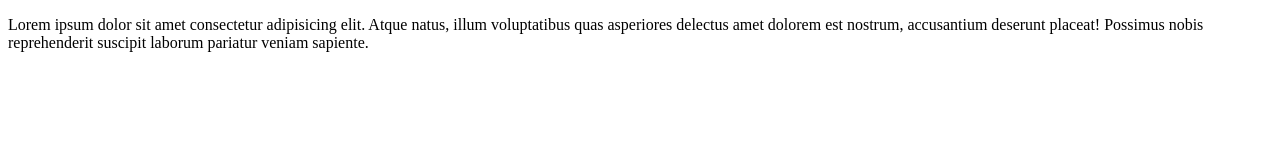
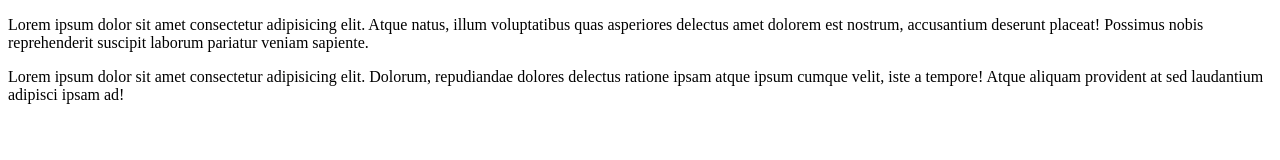
Before and after one commit to pedroananca1998/Proyecto1, a plain HTML site: page index.html in a window 1280 px wide. Drawn offline with Linux system fonts and the light colour scheme.

Commit message:
Mi segundo commit

```diff
--- a/index.html
+++ b/index.html
@@ -11,6 +11,7 @@
         <p>Lorem ipsum dolor sit amet consectetur adipisicing elit. Atque natus,
             illum voluptatibus quas asperiores delectus amet dolorem est nostrum, accusantium deserunt
              placeat! Possimus nobis reprehenderit suscipit laborum pariatur veniam sapiente.</p>
+        <p>Lorem ipsum dolor sit amet consectetur adipisicing elit. Dolorum, repudiandae dolores delectus ratione ipsam atque ipsum cumque velit, iste a tempore! Atque aliquam provident at sed laudantium adipisci ipsam ad!</p>
     </div>
 
 
```
